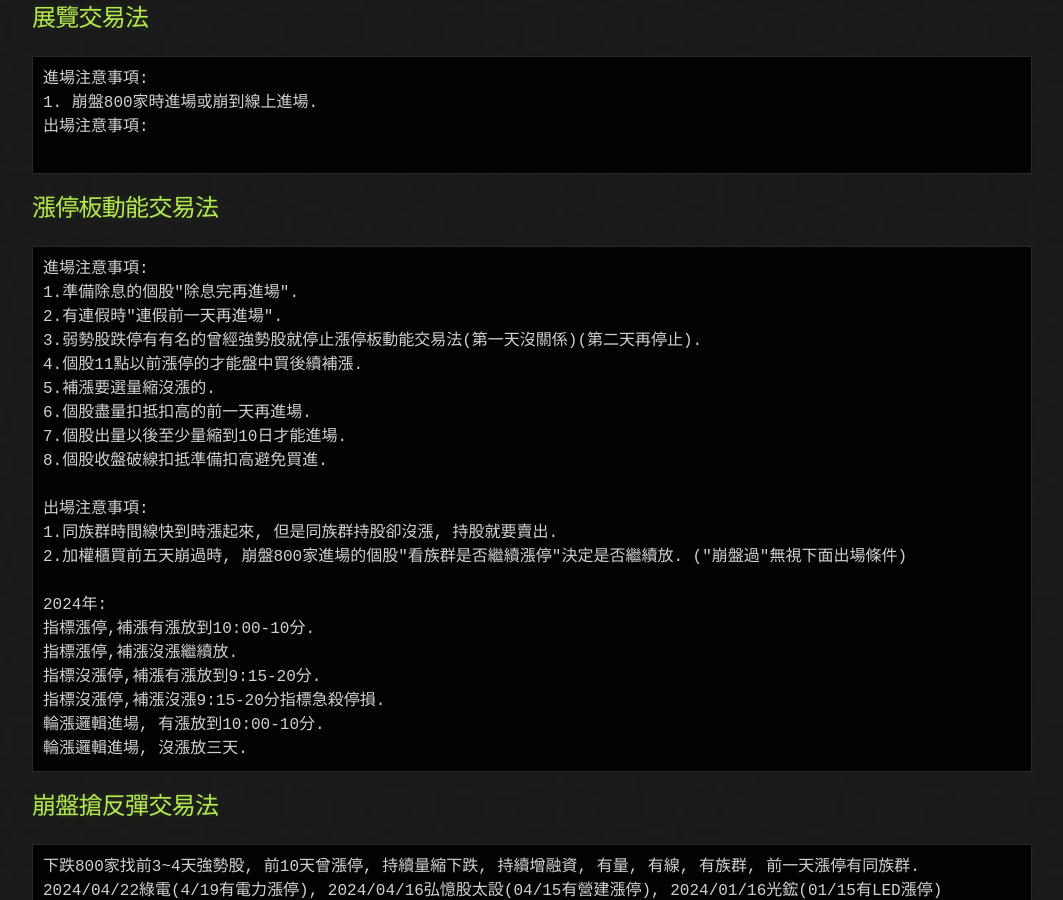
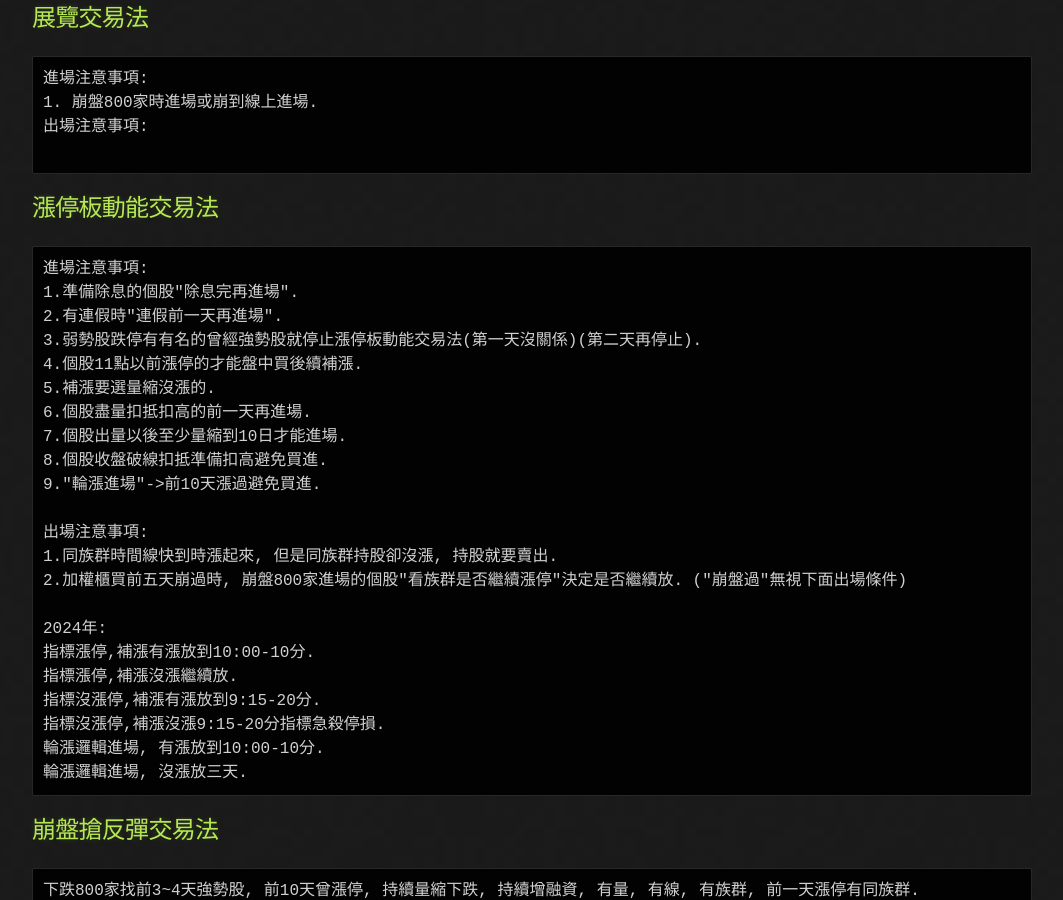
Before and after one commit to lepg5487/Stock_God, a Jekyll site: the page built from experience.md, in a window 1280 px wide and 900 px high, scrolled down 298 px. Shown: the whole window, without its empty margins (108-1171 px from the left). Built offline with Jekyll 4.4.1, drawn with Linux system fonts in a browser that asks for light colours; our own code applies the rules of GitHub Pages for plain Markdown files.

Commit message:
Update experience.md

```diff
--- a/experience.md
+++ b/experience.md
@@ -21,6 +21,7 @@ layout: testlayouts
 6.個股盡量扣抵扣高的前一天再進場.
 7.個股出量以後至少量縮到10日才能進場.
 8.個股收盤破線扣抵準備扣高避免買進.
+9."輪漲進場"->前10天漲過避免買進.
 
 出場注意事項:
 1.同族群時間線快到時漲起來, 但是同族群持股卻沒漲, 持股就要賣出.
```
